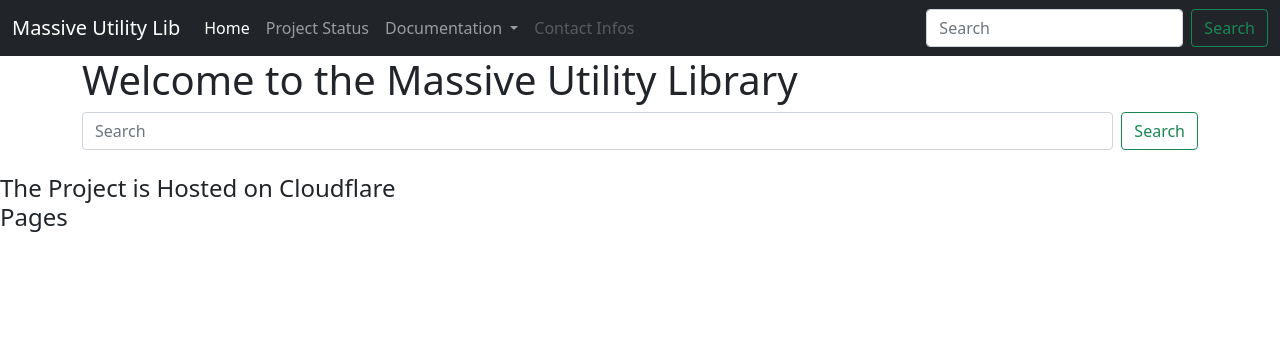
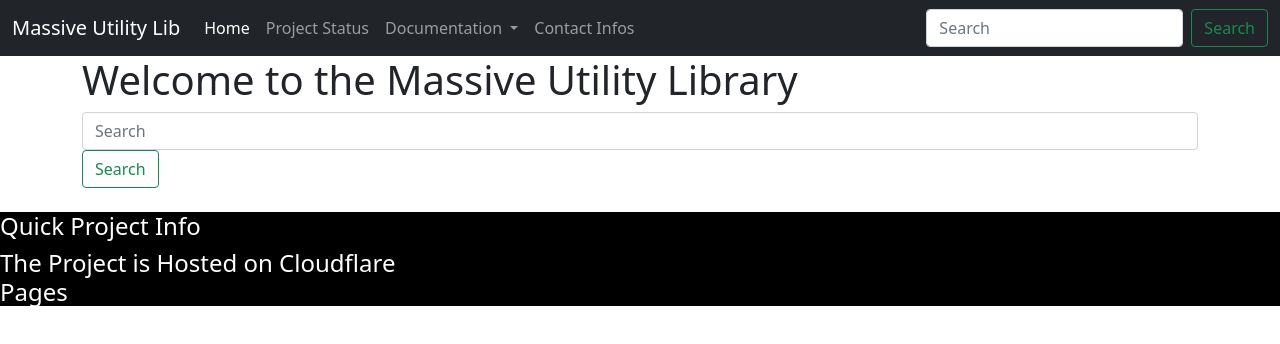
Before and after one commit to rzdev97/MassiveUtilityLibrary, a plain HTML site: page index.html in a window 1280 px wide. Drawn offline with nearby package versions, Linux system fonts and the light colour scheme.

Commit message:
Update index.html

```diff
--- a/index.html
+++ b/index.html
@@ -11,6 +11,14 @@
     <title>Hello, world!</title>
   </head>
   <body>
+    <style>
+
+      footer{
+        background-color: #000;
+        color: #fff;
+      }
+
+    </style>
     <nav class="navbar navbar-expand-lg navbar-dark bg-dark">
   <div class="container-fluid">
     <a class="navbar-brand" href="#">Massive Utility Lib</a>
@@ -32,12 +40,12 @@
           <ul class="dropdown-menu" aria-labelledby="navbarScrollingDropdown">
             <li><a class="dropdown-item" href="#">Getting Started Guide</a></li>
             <li><a class="dropdown-item" href="#">Tools Specifications </a></li>
-            <li><hr class="dropdown-divider">Known Bugs </li>
+            <li><a class="dropdown-item" href="">Known Bugs </a></li>
             <li><a class="dropdown-item" href="#">How to Support The Project</a></li>
           </ul>
         </li>
         <li class="nav-item">
-          <a class="nav-link disabled" href="#" tabindex="-1" aria-disabled="true">Contact Infos </a>
+          <a class="nav-link" href="#" tabindex="-1" aria-disabled="true">Contact Infos </a>
         </li>
       </ul>
       <form class="d-flex">
@@ -49,16 +57,17 @@
 </nav>
     <div class="container" >
        <h1>Welcome to the Massive Utility Library </h1>
-         <form class="d-flex">
+         <form >
         <input class="form-control me-2" type="search" placeholder="Search" aria-label="Search">
         <button class="btn btn-outline-success" type="submit">Search</button>
       </form>
     </div>
    <br/>
 
-    <footer background-color="000000" >
+    <footer >
 
                   <div class="col-md-4">
+                    <h4> Quick Project Info</h4>
       </div>
                  <div class="col-md-4">
       </div>
```
